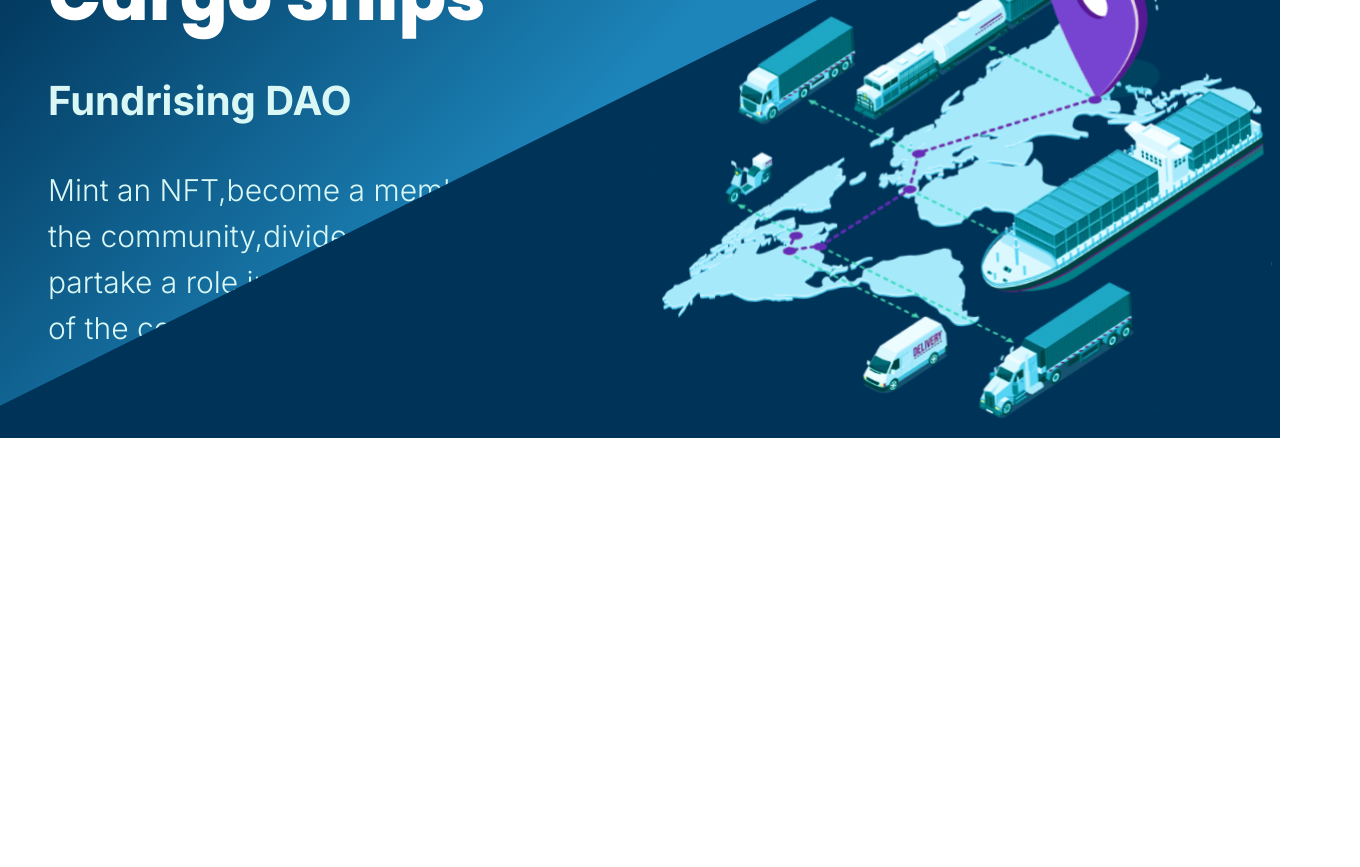
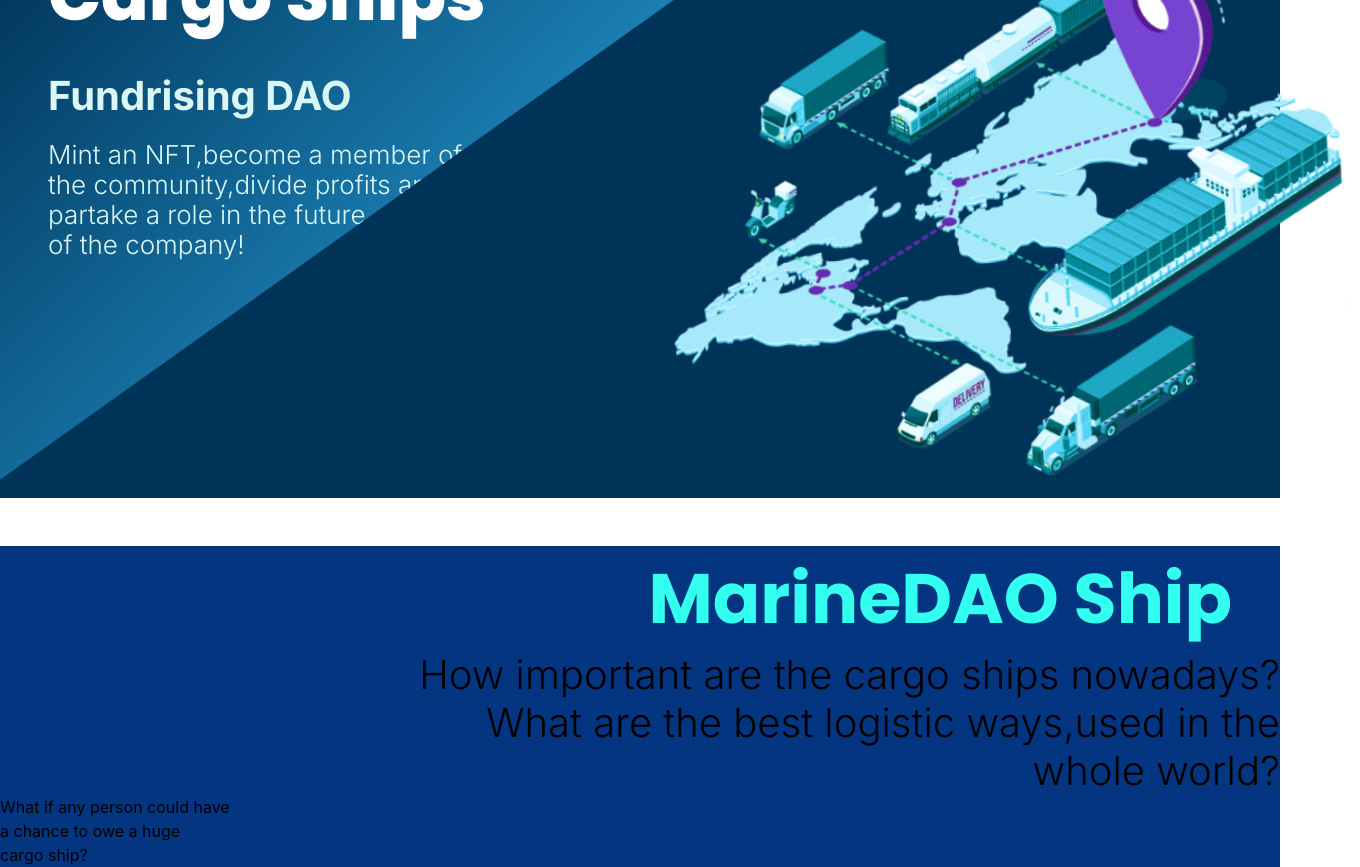
Before and after one commit to Priya-1607/marine-dao-app, a React (Create React App) app: page / in a window 1280 px wide. Shown: the part 720-1587 px from the top of the page, 1360 px wide, since content can reach past the window. Before the commit the page ends 1158 px from the top, so only its background shows below. Built offline with nearby package versions, Linux system fonts and the light colour scheme.

Commit message:
MarineDao Ship start

```diff
--- a/src/App.css
+++ b/src/App.css
@@ -10,9 +10,11 @@
 
 .left{
     background-image: linear-gradient(313.99deg, #1D85BA 50.11%, rgba(37, 127, 174, 0) 97.5%);
-    z-index: 1; width: 171%; clip-path: polygon(0% 94%, 94% 0%, 0% 0%);
+    z-index: 1; width: 171%; clip-path: polygon(0% 97%, 75% 0%, 0% 0%);
 }
 .right {
+    padding-left: 10px;
+    width: 45rem;
     z-index: 1;
 }
 
@@ -30,34 +32,56 @@
 
     font-size: 70px;
     font-weight: 800;
-    letter-spacing: 0em;
+
     text-align: left;
 
 }
 .top-2{
+    padding-top: 1.25rem;
     padding-left:3rem;
     font-family: Inter;
     font-size: 40px;
     font-weight: 700;
-    line-height: 58px;
-    letter-spacing: 0em;
+    line-height: 3rem;
     text-align: left;
     color:rgba(217, 247, 245, 1);
 
 }
 
 .top-3{
-   /* top: 0.75rem;*/
-    padding-top: 37px;
+
+    padding-top: 1.25rem;
     font-family: 'Inter';
     color: rgba(217, 247, 245, 1);
-    font-size:30px;
+    font-size:26px;
     font-weight: 300;
-    line-height: 46px;
-    letter-spacing: 0em;
+    line-height: 30px;
+
     text-align: left;
     padding-left: 3rem;
 }
+.back{
+    height:100%;
+    width:100%;
+    background-color:#043580;
+}
+.main{
+    margin-top: 3rem;
+    padding-right: 3rem;
+    font-family: Poppins;
+    font-size: 70px;
+    font-weight: 700;
+    text-align: right;
+    color: #32FFEF;
+}
+.p1{
+    font-family: Inter;
+font-size: 40px;
+font-weight: 300;
+line-height: 3rem;
+
+text-align: right;}
+
 
 
 
--- a/src/App.module.css
+++ b/src/App.module.css
@@ -14,6 +14,7 @@
     font-size: 40px;
     font-weight: 700;
     line-height: 3rem;
+
 }
 
 .description {
--- a/src/App.tsx
+++ b/src/App.tsx
@@ -4,12 +4,14 @@ import boat from './assets/images/boat.svg'
 import boatGroup from './assets/images/boat-group.svg'
 import MarineDAO from "./components/MarineDAO";
 import CargoShip from "./components/CargoShip";
+import MarineDaoShip from "./components/MarineDaoShip";
 
 function App() {
   return (
     <div>
        <MarineDAO/>
         <CargoShip/>
+        <MarineDaoShip/>
     </div>
   );
 }
--- a/src/components/CargoShip.tsx
+++ b/src/components/CargoShip.tsx
@@ -17,7 +17,7 @@ function CargoShip() {
             </div>
             </div>
 
-            <div className="right flex justify-center content-center"><img src={boatGroup}/></div>
+            <div className="right "><img  src={boatGroup}/></div>
 
         </div>
 
--- /dev/null
+++ b/src/components/MarineDaoShip.tsx
@@ -0,0 +1,17 @@
+import React from 'react';
+
+function MarineDaoShip() {
+    return (
+        <div className="back">
+
+            <h1 className="main">MarineDAO Ship</h1>
+            <p className="p1">How important are the cargo ships nowadays?<br/>
+            What are the best logistic ways,used in the<br/>
+            whole world?</p>
+            <p>What if any person could have<br/> a chance to owe a huge<br/> cargo ship?</p>
+        </div>
+
+    );
+}
+
+export default MarineDaoShip;
```
